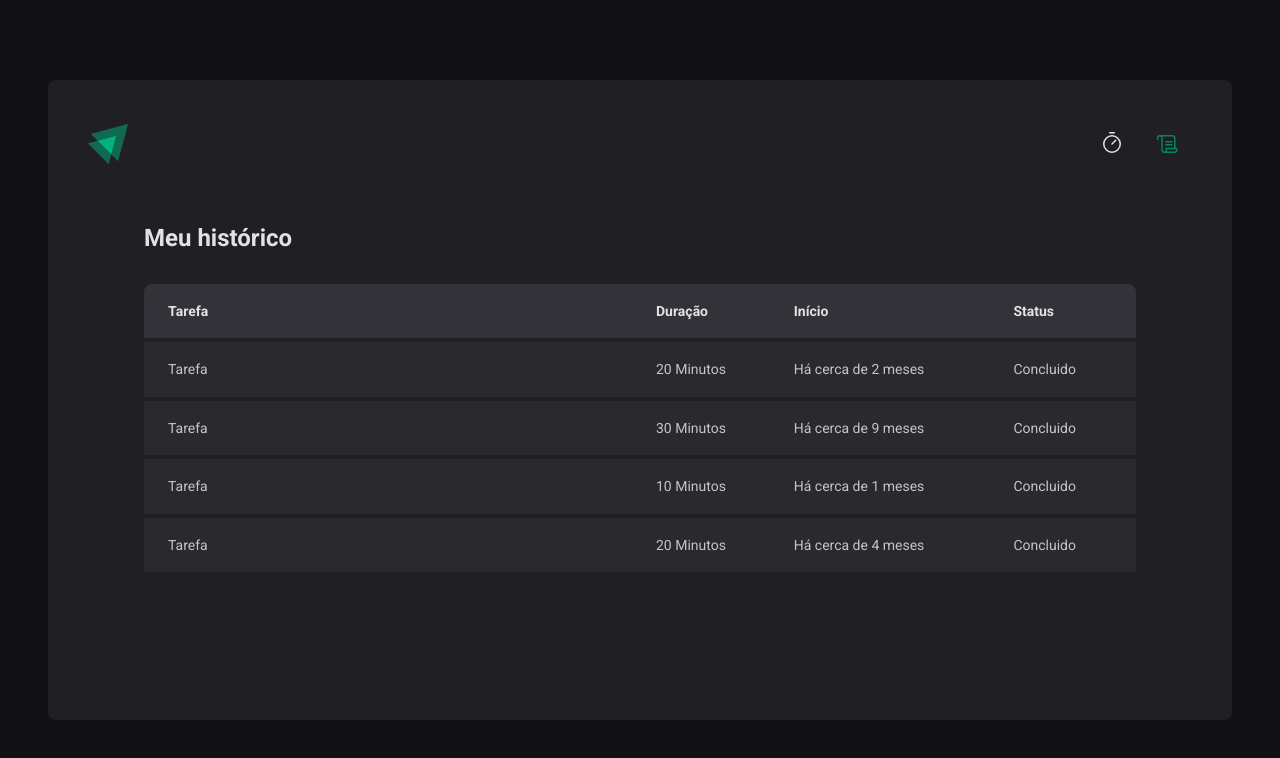
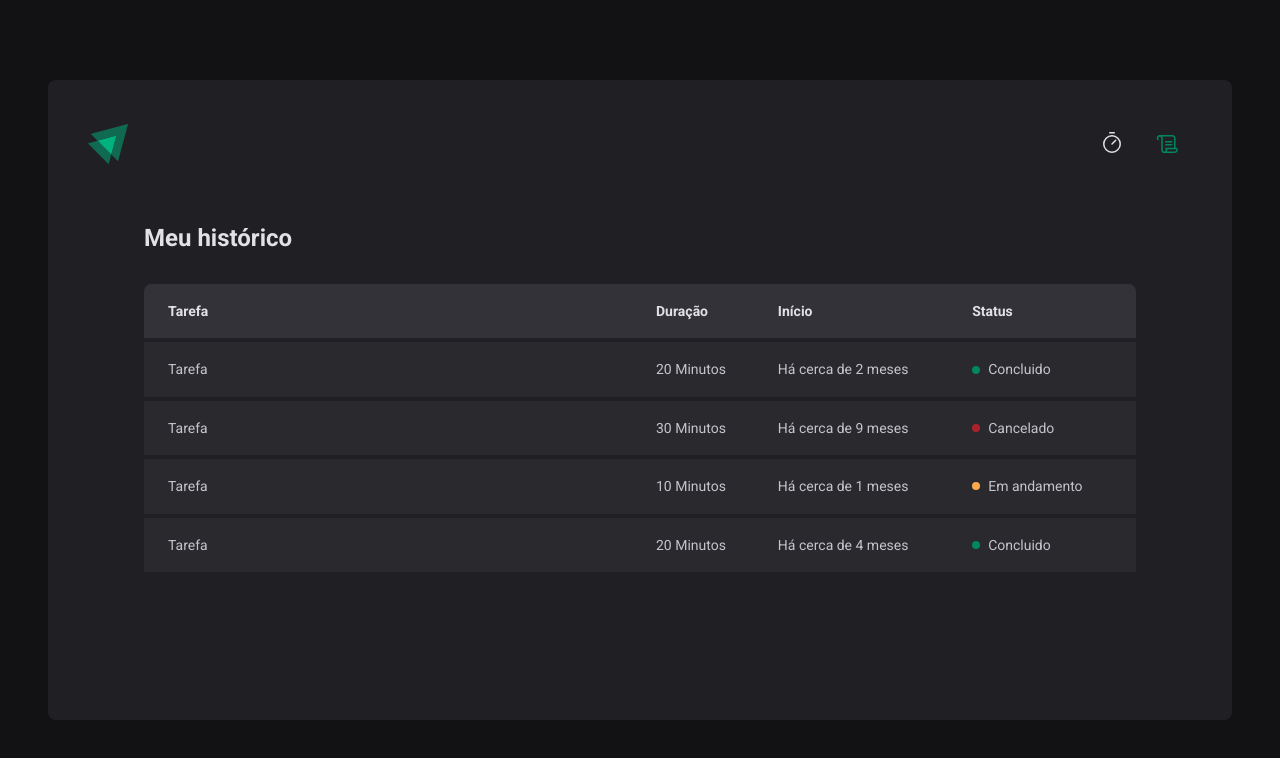
Before and after one commit to Ronald-Joaquim/Timer, a React (Vite) app: page /history in a window 1280 px wide. Shown: the top 758 px of the page. Built offline with nearby package versions, Linux system fonts and the light colour scheme.

Commit message:
Componente: Status

```diff
--- a/src/pages/History/index.tsx
+++ b/src/pages/History/index.tsx
@@ -1,4 +1,4 @@
-import { HistoryContainer, HistoryList } from "./styles";
+import { HistoryContainer, HistoryList, Status } from "./styles";
 
 export function History() {
   return (
@@ -20,25 +20,33 @@
               <td>Tarefa</td>
               <td>20 Minutos</td>
               <td>Há cerca de 2 meses</td>
-              <td>Concluido</td>
+              <td>
+                <Status statusColor="green">Concluido</Status>
+              </td>
             </tr>
             <tr>
               <td>Tarefa</td>
               <td>30 Minutos</td>
               <td>Há cerca de 9 meses</td>
-              <td>Concluido</td>
+              <td>
+                <Status statusColor="red">Cancelado</Status>
+              </td>
             </tr>
             <tr>
               <td>Tarefa</td>
               <td>10 Minutos</td>
               <td>Há cerca de 1 meses</td>
-              <td>Concluido</td>
+              <td>
+                <Status statusColor="yellow">Em andamento</Status>
+              </td>
             </tr>
             <tr>
               <td>Tarefa</td>
               <td>20 Minutos</td>
               <td>Há cerca de 4 meses</td>
-              <td>Concluido</td>
+              <td>
+                <Status statusColor="green">Concluido</Status>
+              </td>
             </tr>
           </tbody>
         </table>
--- a/src/pages/History/styles.ts
+++ b/src/pages/History/styles.ts
@@ -60,3 +60,26 @@
     }
   }
 `;
+
+const STATUS_COLORS = {
+  yellow: "yellow-500",
+  green: "green-500",
+  red: "red-500",
+} as const;
+interface StatusProps {
+  statusColor: keyof typeof STATUS_COLORS;
+}
+
+export const Status = styled.span<StatusProps>`
+  display: flex;
+  align-items: center;
+  gap: 0.5rem;
+
+  &::before {
+    content: "";
+    width: 0.5rem;
+    height: 0.5rem;
+    border-radius: 9999px;
+    background: ${(props) => props.theme[STATUS_COLORS[props.statusColor]]};
+  }
+`;
```
